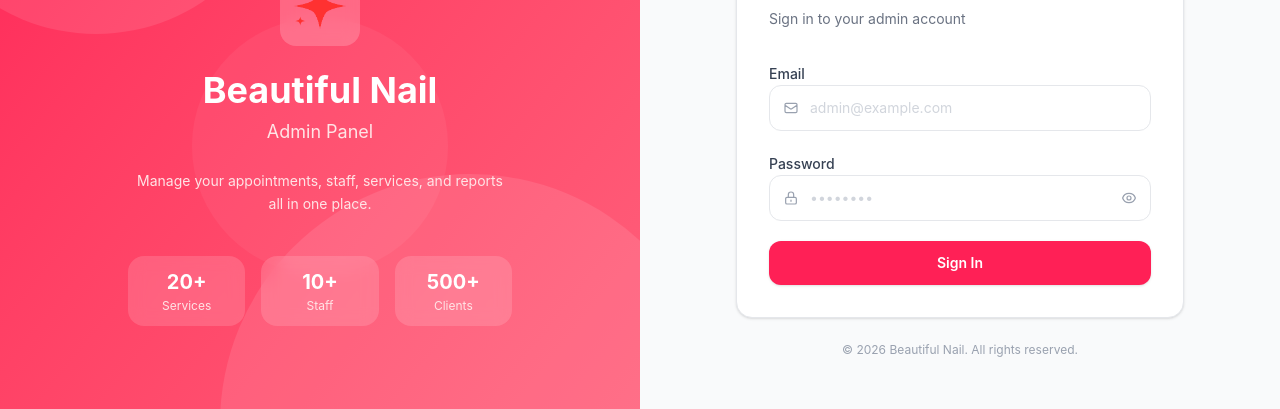
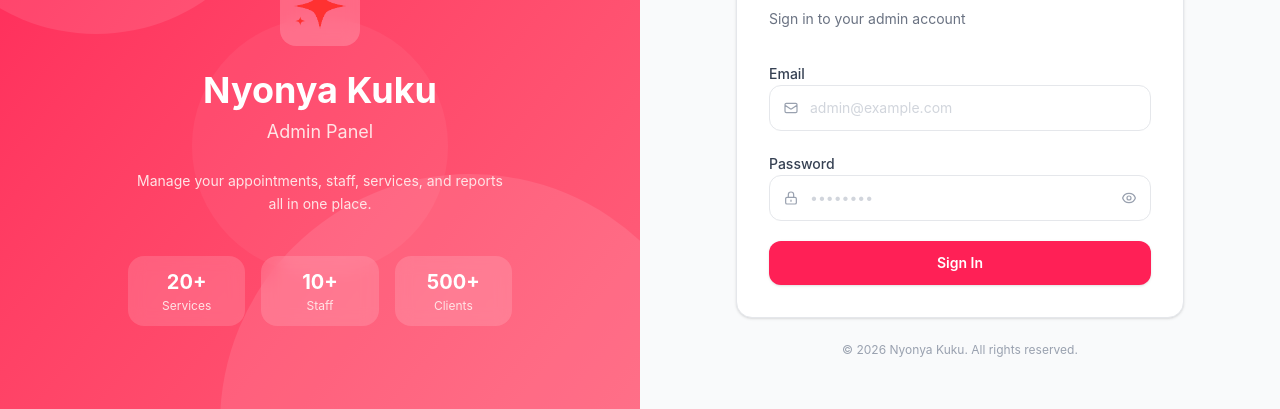
Before and after one commit to veluxastudio/Beautiful_Nail, a Next.js app: page /auth/login in a window 1280 px wide. Shown: the part 254-663 px from the top of the page. Built offline with nearby package versions, Linux system fonts and the light colour scheme; no server answers.

Commit message:
update name

```diff
--- a/app/auth/login/page.tsx
+++ b/app/auth/login/page.tsx
@@ -47,7 +47,7 @@ export default function LoginPage() {
             />
           </div>
           <div>
-            <h1 className="text-4xl font-bold">Beautiful Nail</h1>
+            <h1 className="text-4xl font-bold">Nyonya Kuku</h1>
             <p className="text-rose-100 mt-2 text-lg">Admin Panel</p>
           </div>
           <p className="text-rose-100 text-sm leading-relaxed">
@@ -78,7 +78,7 @@ export default function LoginPage() {
               <Image src="/logo/logonails.png" alt="Logo" width={28} height={28} className="object-contain" />
             </div>
             <div>
-              <p className="font-bold text-base leading-tight">Beautiful Nail</p>
+              <p className="font-bold text-base leading-tight">Nyonya Kuku</p>
               <p className="text-xs text-gray-400">Admin Panel</p>
             </div>
           </div>
@@ -181,7 +181,7 @@ export default function LoginPage() {
           </div>
 
           <p className="text-center text-xs text-gray-400 mt-6">
-            © {new Date().getFullYear()} Beautiful Nail. All rights reserved.
+            © {new Date().getFullYear()} Nyonya Kuku. All rights reserved.
           </p>
         </div>
       </div>
--- a/components/layout/Sidebar.tsx
+++ b/components/layout/Sidebar.tsx
@@ -43,13 +43,13 @@ export default function Sidebar({ isOpen = false, onClose }: SidebarProps) {
         <div className="flex items-center gap-3">
           <Image
             src="/logo/logonails.png"
-            alt="Beauty Salon Logo"
+            alt="Nyonya Kukuy Salon Logo"
             width={40}
             height={40}
             className="rounded-xl object-contain"
           />
           <div>
-            <p className="text-[18px] font-bold leading-tight">Beauty Salon</p>
+            <p className="text-[18px] font-bold leading-tight">Nyonya Kuku</p>
             <p className="text-[12px] text-gray-400">Admin Panel</p>
           </div>
         </div>
```
